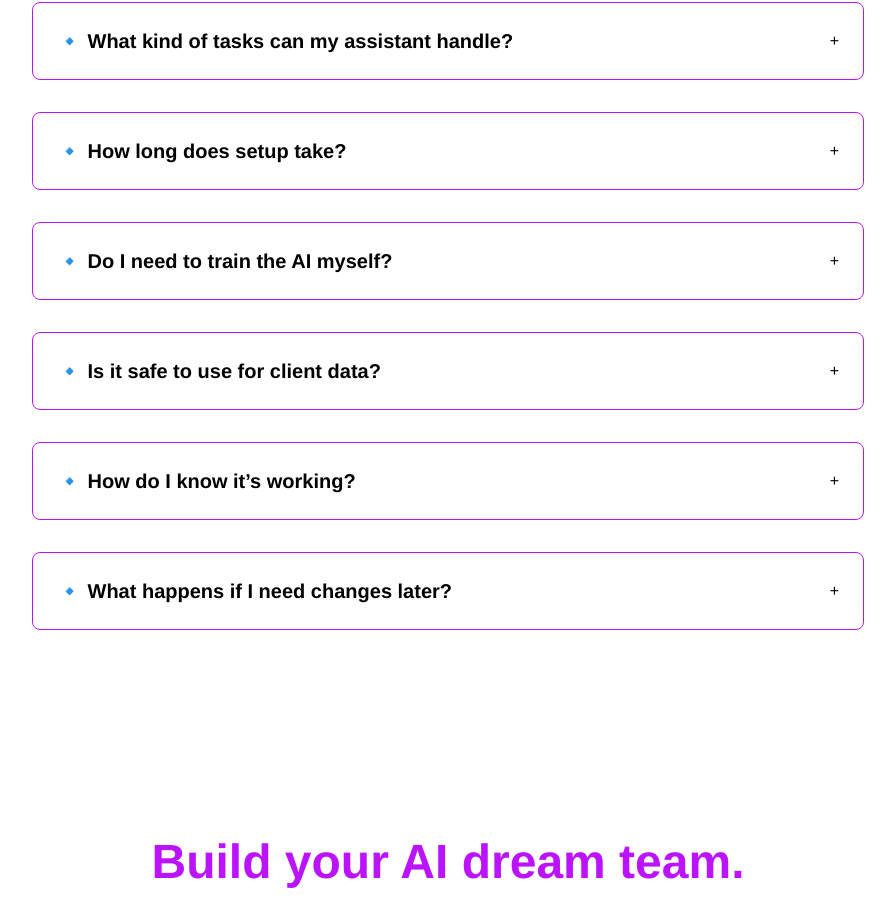
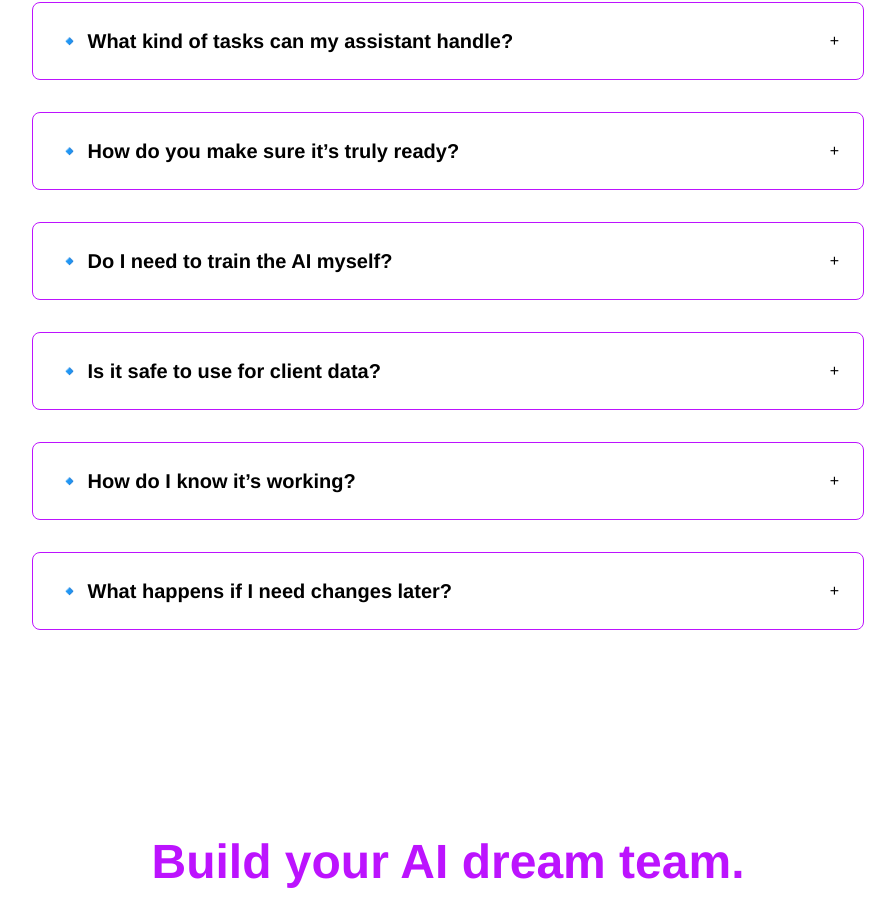
Before and after one commit to Kalcho8233/OmniNexAIWebsite, a Next.js app: page / in a window 1280 px wide. Shown: the part 4085-4999 px from the top of the page, without its empty margins (192-1087 px from the left). Built offline with nearby package versions, Linux system fonts and the light colour scheme.

Commit message:
Update index.jsx

```diff
--- a/pages/index.jsx
+++ b/pages/index.jsx
@@ -50,11 +50,11 @@ export default function Home() {
                 )
               },
               {
-                label: "🔹 How long does setup take?",
+                label: "🔹 How do you make sure it’s truly ready?",
                 children: (
-                  <p>
-                    <strong>Launch</strong> typically goes live in under 7 days. <strong>Optimize/Scale</strong> depend on scope – we confirm a clear timeline after discovery. We handle the setup end-to-end.
-                  </p>
+    <p>
+      We launch when it’s right — not just fast. We stress-test the assistant, fix what breaks, and test again. Only after it passes our QA standard — real-world scenarios, built-in guardrails, and a dry run with your team — do we go live. Quality & stability first, no surprises in production.
+    </p>
                 )
               },
               {
```
